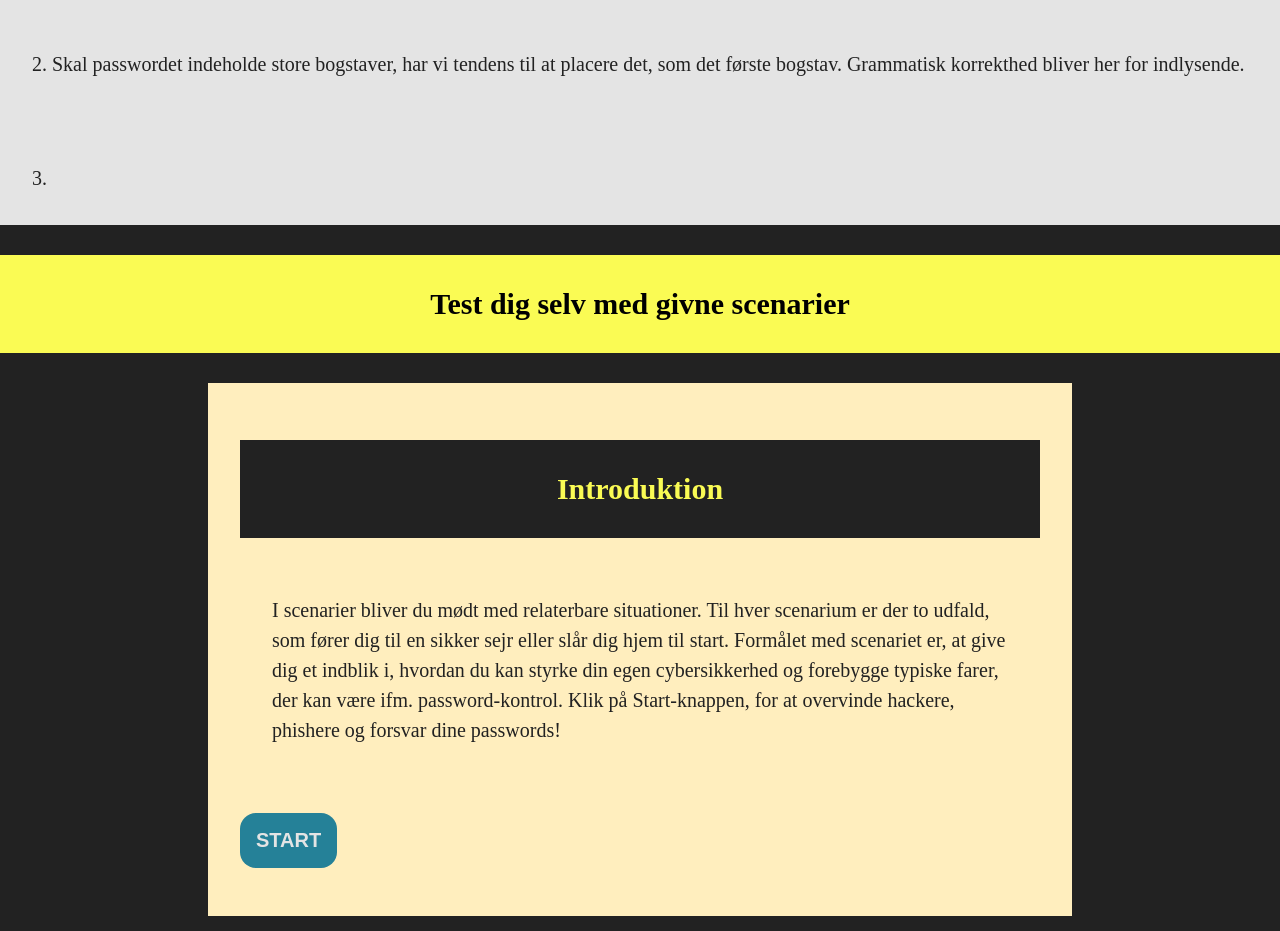
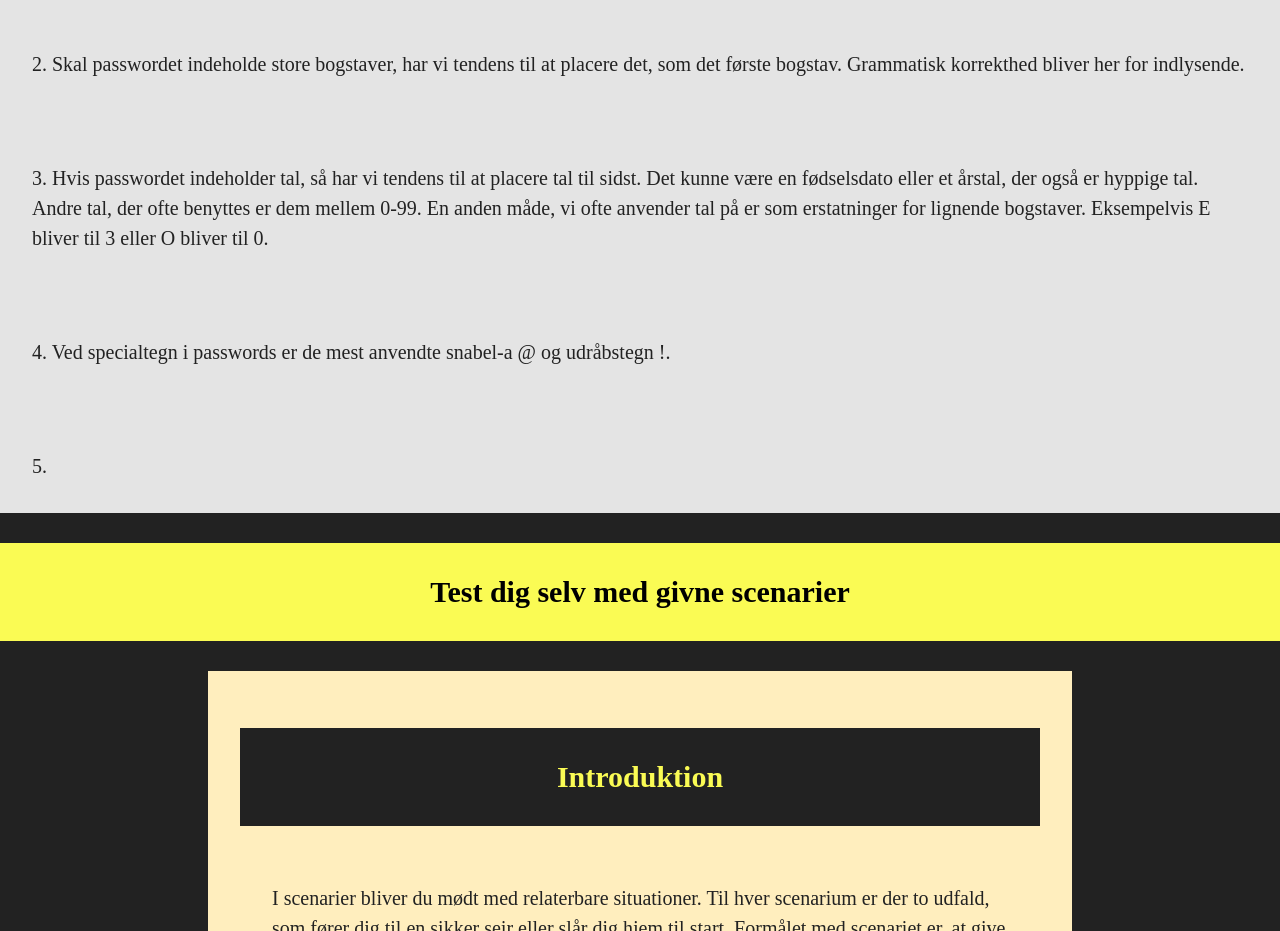
Before and after one commit to CamPedPed/password.sikkerhed, a plain HTML site: page index.html in a window 1280 px wide. Shown: the part 3380-4311 px from the top of the page. Drawn offline with Linux system fonts and the light colour scheme.

Commit message:
html edit og yderligere informations-rettelser i p

```diff
--- a/index.html
+++ b/index.html
@@ -61,8 +61,14 @@
                 <p>Her er indgangen til dine informationer og deres metoder dine passwords. Metoder de blandt andet bruger er den gode gamle gæt-ud-fra-hvad-du-ved-metoden. Du kender det måske selv, hvis en af dine forældre i den spæde internetstart havde en kode, du nemt kunne gætte. I dag er der sågar oversigter over, de mest anvendte kodeord, som billedet viser. Tilmed kan vi fremhæve typiske mønstre for passwords. Karakteristisk for mange passwords er nemlig, at de dannes uhensigtsmæssigt og kan se følgende ud; </p>
 
                 <p>1. Hvis der angives et minimums antal af tegn, før passwordet kan godkendes, så nøjes vi med at udfylde bare minimum. Så kan vi nemt antage, at dit password er 15 tegn, hvis minimumskravet er 15 tegn.</p>
+
                 <p>2. Skal passwordet indeholde store bogstaver, har vi tendens til at placere det, som det første bogstav. Grammatisk korrekthed bliver her for indlysende.</p>
-                <p>3. </p>
+
+                <p>3. Hvis passwordet indeholder tal, så har vi tendens til at placere tal til sidst. Det kunne være en fødselsdato eller et årstal, der også er hyppige tal. Andre tal, der ofte benyttes er dem mellem 0-99. En anden måde, vi ofte anvender tal på er som erstatninger for lignende bogstaver. Eksempelvis E bliver til 3 eller O bliver til 0.</p>
+
+                <p>4. Ved specialtegn i passwords er de mest anvendte snabel-a @ og udråbstegn !.</p>
+
+                <p>5. </p>
 
             </div>
 
@@ -104,7 +110,7 @@
         </section>
 
 <!--Branching-scenario slut-->
-
+    </main>
 
         <h3> Hvad nu? De gode råd </h3>
         <ul>
@@ -114,7 +120,6 @@
 
             <p>Er du i tvivl om, hvorvidt de passwords, du allerede har er svære at knække, så tjek deres styrke ved hjælp af denne udregner: <a href="https://www.omnicalculator.com/other/password-entropy">Password Entropy Calculator</a>.</p>
         </ul>
-    </main>
 
 
     <footer>
```
